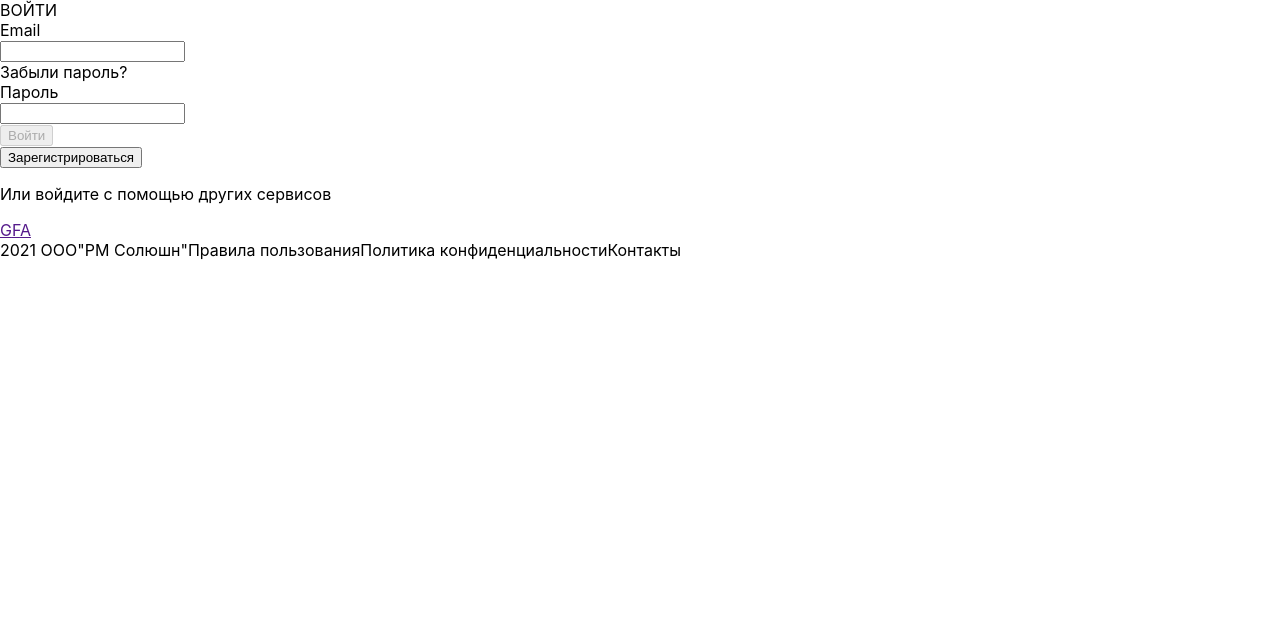
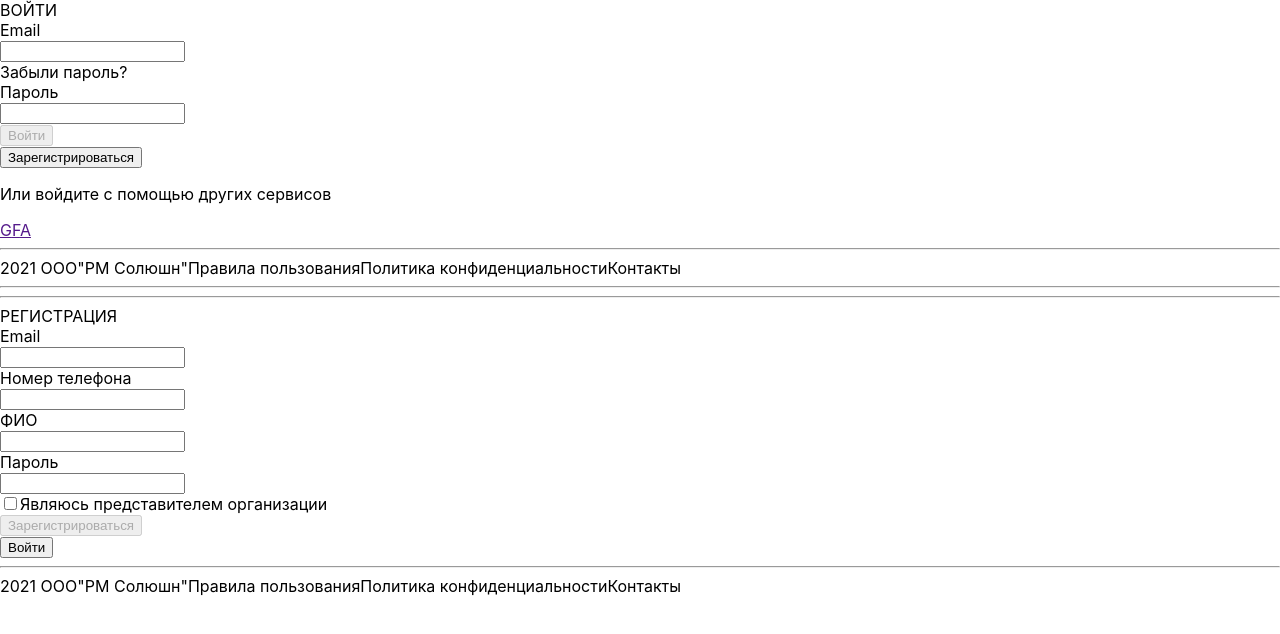
Before and after one commit to It-Shu/RMS, a React (Create React App) app: page / in a window 1280 px wide. Shown: the top 634 px of the page. Built offline with nearby package versions, Linux system fonts and the light colour scheme.

Commit message:
make Registration form

```diff
--- a/src/App.tsx
+++ b/src/App.tsx
@@ -2,6 +2,7 @@ import React from 'react';
 import './App.css';
 import Enter from "./components/enter/Enter";
 import {BrowserRouter, Route} from "react-router-dom";
+import Registration from "./components/registration/Registration";
 
 function App() {
 
@@ -11,6 +12,9 @@ function App() {
                 <Route path={''}
                        render={() => <Enter/>
                        }/>
+                <Route path={''}
+                       render={() => <Registration/>
+                       }/>
             </div>
         </BrowserRouter>
 
--- a/src/components/enter/Enter.tsx
+++ b/src/components/enter/Enter.tsx
@@ -30,7 +30,7 @@ const Enter = () => {
             <a href=''>G</a>
             <a href=''>F</a>
             <a href=''>A</a>
-            <br/>
+            <hr/>
             <footer>
                 <label>2021 OOO"РМ Солюшн"</label>
                 <label>Правила пользования</label>
--- a/src/components/registration/Registration.tsx
+++ b/src/components/registration/Registration.tsx
@@ -1,14 +1,52 @@
 import React from 'react';
 
-type RegistrationPropsType = {
-
-}
+type RegistrationPropsType = {}
 
 const Registration = () => {
     return (
-        <div>
+        <form>
+            <hr/>
+            <hr/>
+            <label>РЕГИСТРАЦИЯ</label>
+            <div>
+                <div><label>Email</label></div>
+                <div><input type="email"/></div>
+            </div>
+            <div>
+                <div><label>Номер телефона</label></div>
+                <div><input type="tel"/></div>
+            </div>
+            <div>
+                <div><label>ФИО</label></div>
+                <div><input type="text"/></div>
+            </div>
+            <div>
+                <div><label>Пароль</label></div>
+                <div><input type="password"/></div>
+            </div>
+            <div className='check'>
+                <input
+                    className='checkbox'
+                    type="checkbox"
+                /><label className='labelCheckbox'>Являюсь представителем организации</label>
+            </div>
+            <div>
+                <div>
+                    <button  disabled={true}>Зарегистрироваться</button>
+                </div>
+                <div>
+                    <button>Войти</button>
+                </div>
+            </div>
+            <hr/>
+            <footer>
+                <label>2021 OOO"РМ Солюшн"</label>
+                <label>Правила пользования</label>
+                <label>Политика конфиденциальности</label>
+                <label>Контакты</label>
+            </footer>
 
-        </div>
+        </form>
     );
 };
 
```
